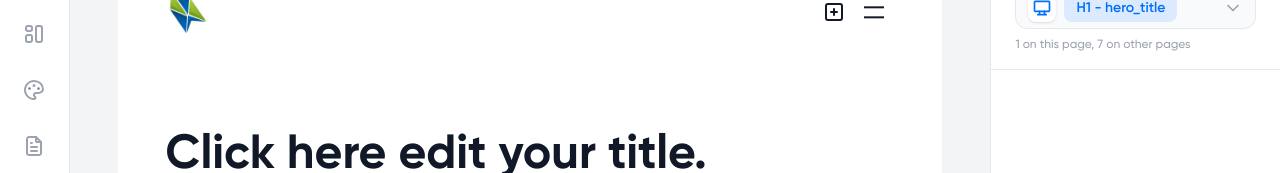
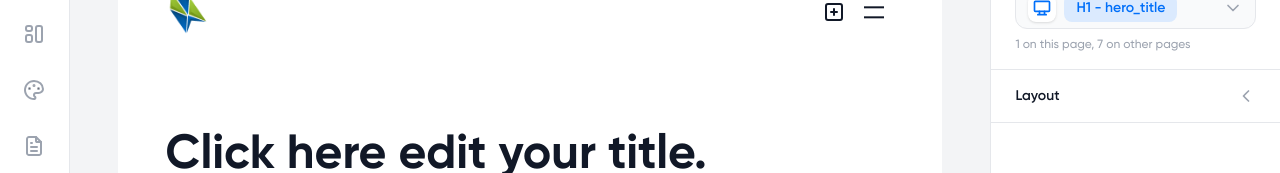
Before and after one commit to olufsenglo/assetive, a React (Vite) app: page / in a window 1280 px wide. Shown: the part 154-327 px from the top of the page. Built offline with nearby package versions, Linux system fonts and the light colour scheme.

Commit message:
Add layout accordion to panel

```diff
--- a/src/App.jsx
+++ b/src/App.jsx
@@ -14,9 +14,16 @@ import FileIcon from "./icons/file.svg?component";
 import ImageIcon from "./icons/image.svg?component";
 import AlertCircleIcon from "./icons/alert-circle.svg?component";
 import SettingsIcon from "./icons/settings.svg?component";
+import AlignBottomIcon from "./icons/align-bottom.svg?component";
+import AlignCenterIcon from "./icons/align-center.svg?component";
+import AlignLeftIcon from "./icons/align-left.svg?component";
+import AlignRightIcon from "./icons/align-right.svg?component";
+import AlignTopIcon from "./icons/align-top.svg?component";
+import AlignMiddleIcon from "./icons/align-middle.svg?component";
 import BarsIcon from "./icons/bars.svg?component";
 import PencilIcon from "./icons/pencil.svg?component";
 import Tooltip from "./components/Tooltip";
+import Accordion from "./components/Accordion";
 
 function App() {
   return (
@@ -269,6 +276,28 @@ function App() {
               1 on this page, 7 on other pages
             </div>
           </div>
+          <Accordion title="layout">
+            <div className="flex items-center justify-between">
+              <button className="rounded-lg border border-gray-200 p-2 hover:bg-gray-100">
+                <AlignBottomIcon className="h-5 w-5 stroke-current text-gray-400" />
+              </button>
+              <button className="rounded-lg border border-gray-200 p-2 hover:bg-gray-100">
+                <AlignCenterIcon className="h-5 w-5 stroke-current text-gray-400" />
+              </button>
+              <button className="rounded-lg border border-gray-200 p-2 hover:bg-gray-100">
+                <AlignLeftIcon className="h-5 w-5 stroke-current text-gray-400" />
+              </button>
+              <button className="rounded-lg border border-gray-200 p-2 hover:bg-gray-100">
+                <AlignRightIcon className="h-5 w-5 stroke-current text-gray-400" />
+              </button>
+              <button className="rounded-lg border border-gray-200 p-2 hover:bg-gray-100">
+                <AlignTopIcon className="h-5 w-5 stroke-current text-gray-400" />
+              </button>
+              <button className="rounded-lg border border-gray-200 p-2 hover:bg-gray-100">
+                <AlignMiddleIcon className="h-5 w-5 stroke-current text-gray-400" />
+              </button>
+            </div>
+          </Accordion>
         </div>
       </aside>
     </div>
--- /dev/null
+++ b/src/components/Accordion.jsx
@@ -0,0 +1,15 @@
+import ChevronDownIcon from "../icons/chevron-down.svg?component";
+
+function Accordion({ children, title }) {
+  return (
+    <details className="group">
+      <summary className="flex cursor-pointer list-none items-center justify-between border-b border-gray-200 py-4 px-6">
+        <span className="text-sm font-semibold capitalize">{title}</span>
+        <ChevronDownIcon className="h-5 w-5 rotate-90 stroke-current text-gray-400 transition-transform group-open:rotate-0" />
+      </summary>
+      <div className="border-b border-gray-200 py-4 px-6">{children}</div>
+    </details>
+  );
+}
+
+export default Accordion;
```
